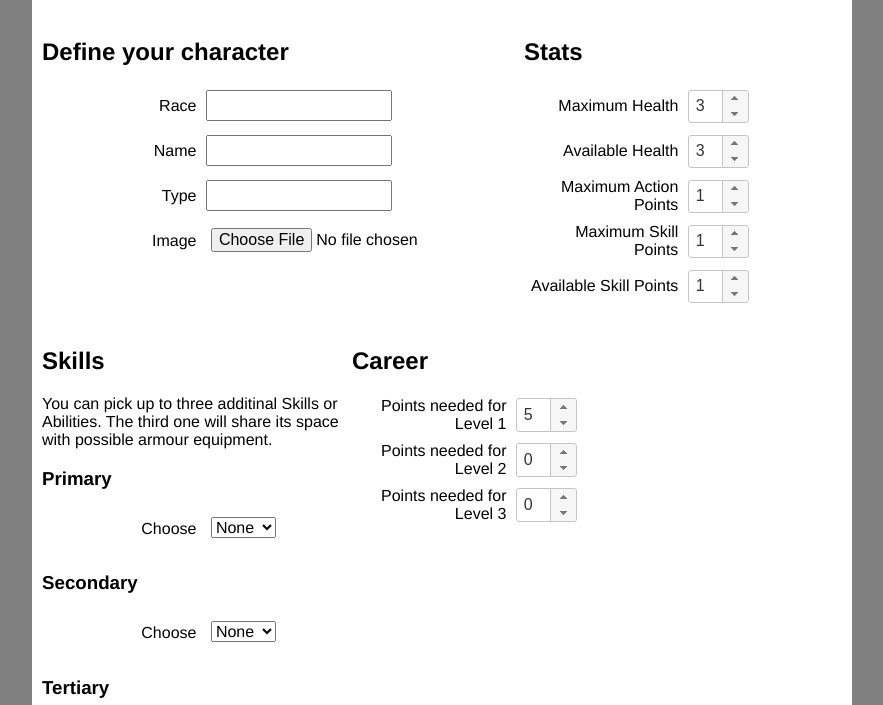
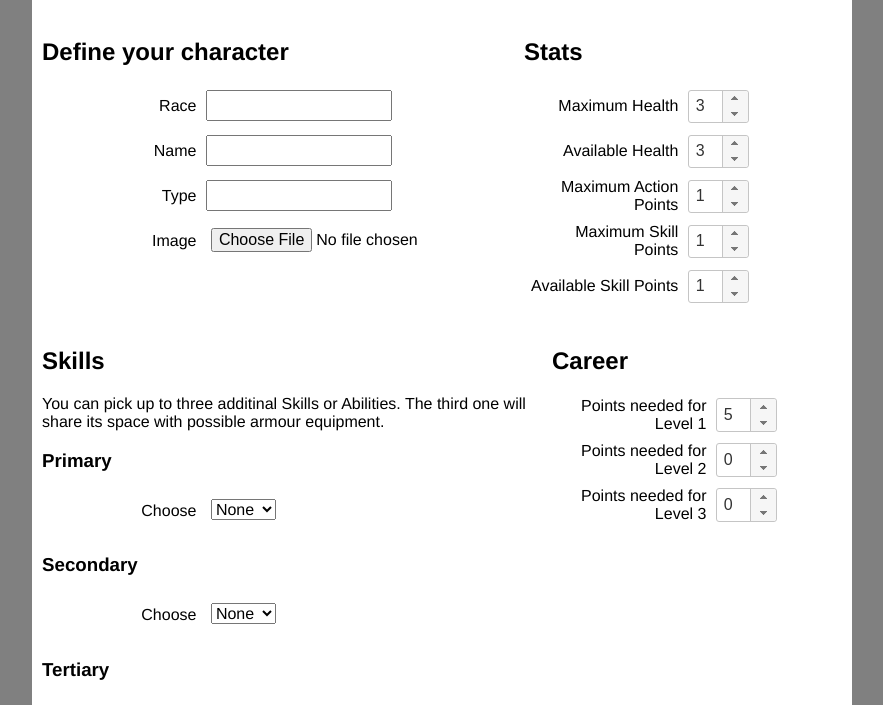
Before and after one commit to mkernel/CoreSpaceCharacterGenerator, a plain HTML site: page index.html in a window 1280 px wide. Shown: the part 47-752 px from the top of the page, without its empty margins (198-1081 px from the left). Drawn offline with nearby package versions, Linux system fonts and the light colour scheme.

Commit message:
updated layout to get rid of a bad linebreak

```diff
--- a/index.html
+++ b/index.html
@@ -78,7 +78,7 @@
 			}
 
 			.setup .skills {
-				flex-basis: 300px;
+				flex-basis: 500px;
 				flex-grow: 0;
 			}
 
```
